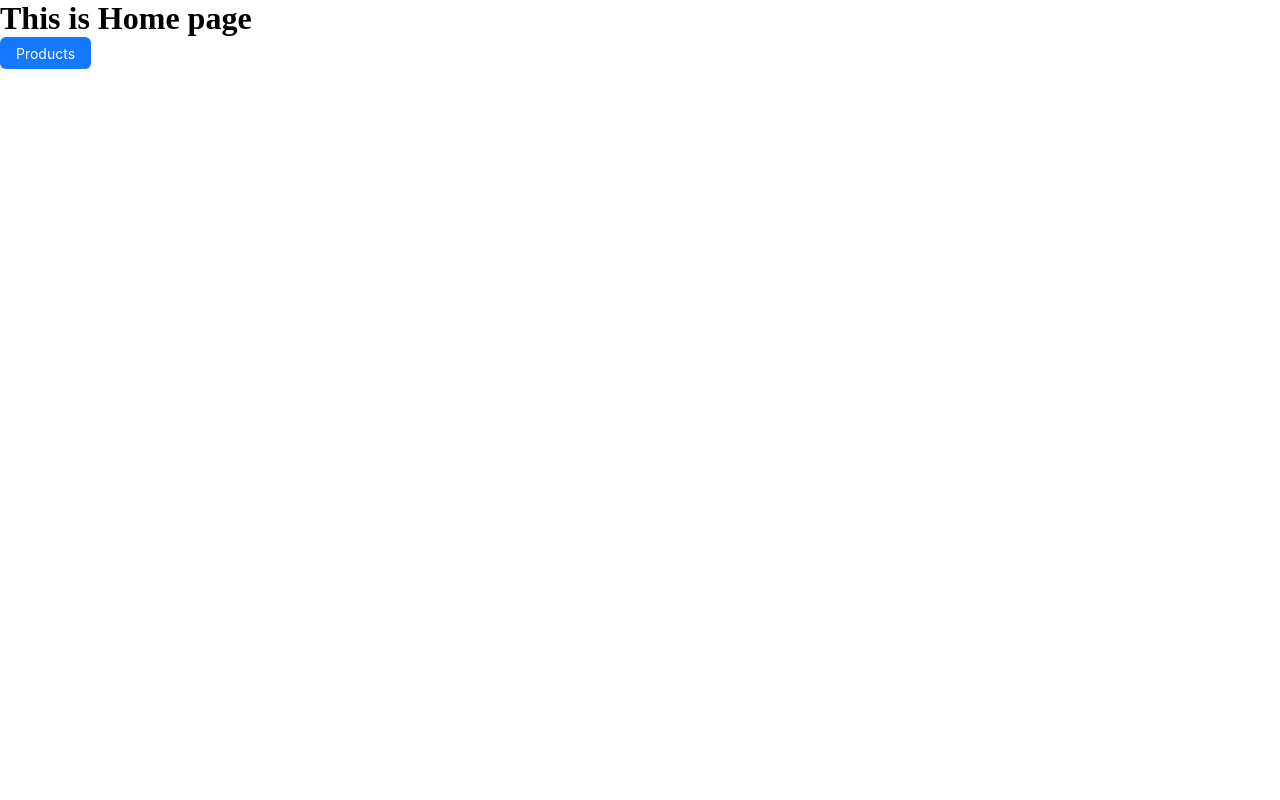
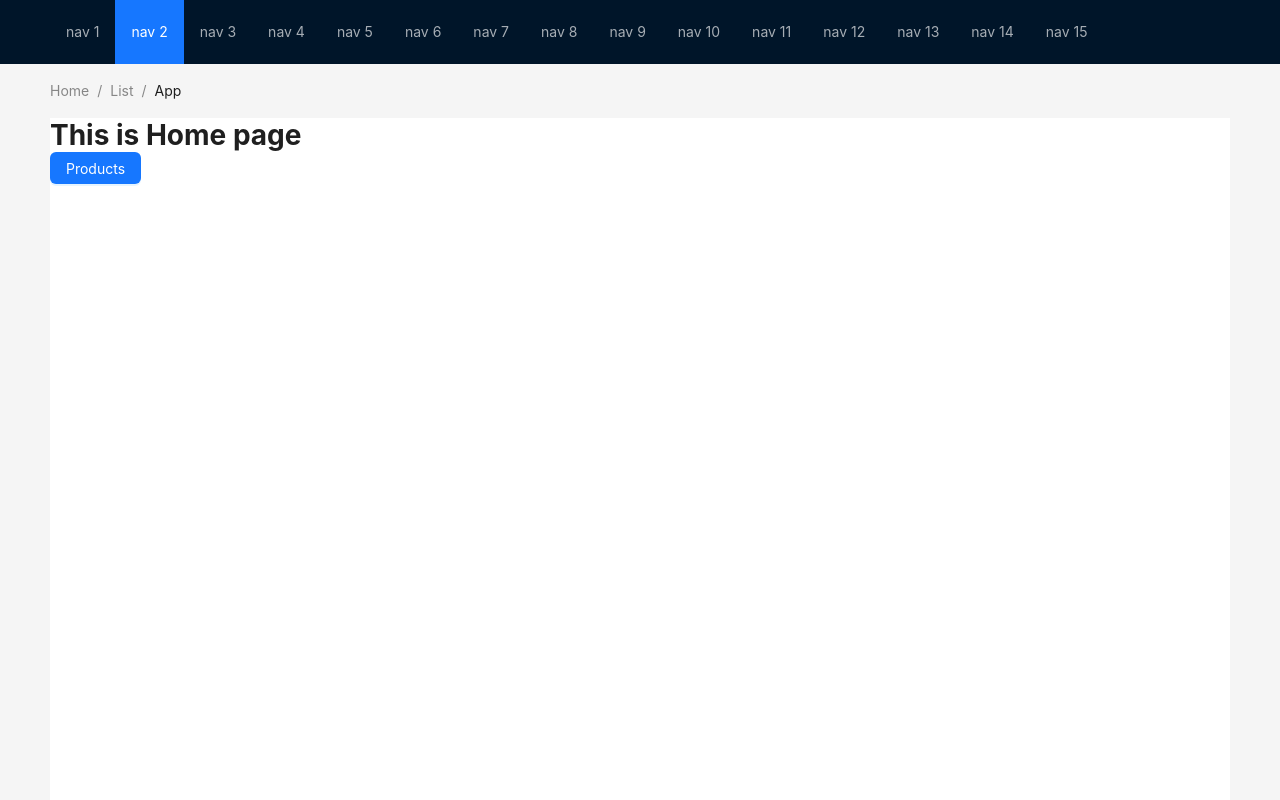
Before and after one commit to mdhamimulhaque/learn-nextJS, a Next.js app: page / in a window 1280 px wide. Shown: the top 800 px of the page. Built offline with nearby package versions, Linux system fonts and the light colour scheme.

Commit message:
basic layout setup

```diff
--- /dev/null
+++ b/components/Layouts/RootLayout.js
@@ -0,0 +1,66 @@
+import { Breadcrumb, Layout, Menu, theme } from "antd";
+const { Header, Content, Footer } = Layout;
+
+const RootLayout = ({ children }) => {
+  const {
+    token: { colorBgContainer },
+  } = theme.useToken();
+
+  return (
+    <Layout className="layout">
+      <Header
+        style={{
+          display: "flex",
+          alignItems: "center",
+        }}
+      >
+        <div className="demo-logo" />
+        <Menu
+          theme="dark"
+          mode="horizontal"
+          defaultSelectedKeys={["2"]}
+          items={new Array(15).fill(null).map((_, index) => {
+            const key = index + 1;
+            return {
+              key,
+              label: `nav ${key}`,
+            };
+          })}
+        />
+      </Header>
+      <Content
+        style={{
+          padding: "0 50px",
+        }}
+      >
+        <Breadcrumb
+          style={{
+            margin: "16px 0",
+          }}
+        >
+          <Breadcrumb.Item>Home</Breadcrumb.Item>
+          <Breadcrumb.Item>List</Breadcrumb.Item>
+          <Breadcrumb.Item>App</Breadcrumb.Item>
+        </Breadcrumb>
+        <div
+          className="site-layout-content"
+          style={{
+            background: colorBgContainer,
+            height: "100vh",
+          }}
+        >
+          {children}
+        </div>
+      </Content>
+      <Footer
+        style={{
+          textAlign: "center",
+        }}
+      >
+        Ant Design ©2023 Created by Ant UED
+      </Footer>
+    </Layout>
+  );
+};
+
+export default RootLayout;
--- a/src/pages/_app.js
+++ b/src/pages/_app.js
@@ -1,5 +1,7 @@
-import '@/styles/globals.css'
+import "@/styles/globals.css";
 
-export default function App({ Component, pageProps }) {
-  return <Component {...pageProps} />
+export default function MyApp({ Component, pageProps }) {
+  const getLayout = Component.getLayout || ((page) => page);
+
+  return getLayout(<Component {...pageProps} />);
 }
--- a/src/pages/index.js
+++ b/src/pages/index.js
@@ -1,5 +1,6 @@
 import { Button } from "antd";
 import Link from "next/link";
+import RootLayout from "../../components/Layouts/RootLayout";
 
 const HomePage = () => {
   return (
@@ -13,3 +14,7 @@
 };
 
 export default HomePage;
+
+HomePage.getLayout = function getLayout(page) {
+  return <RootLayout>{page}</RootLayout>;
+};
```
Also changed, not shown: src/pages/about.js (added, +9 -0 lines).
